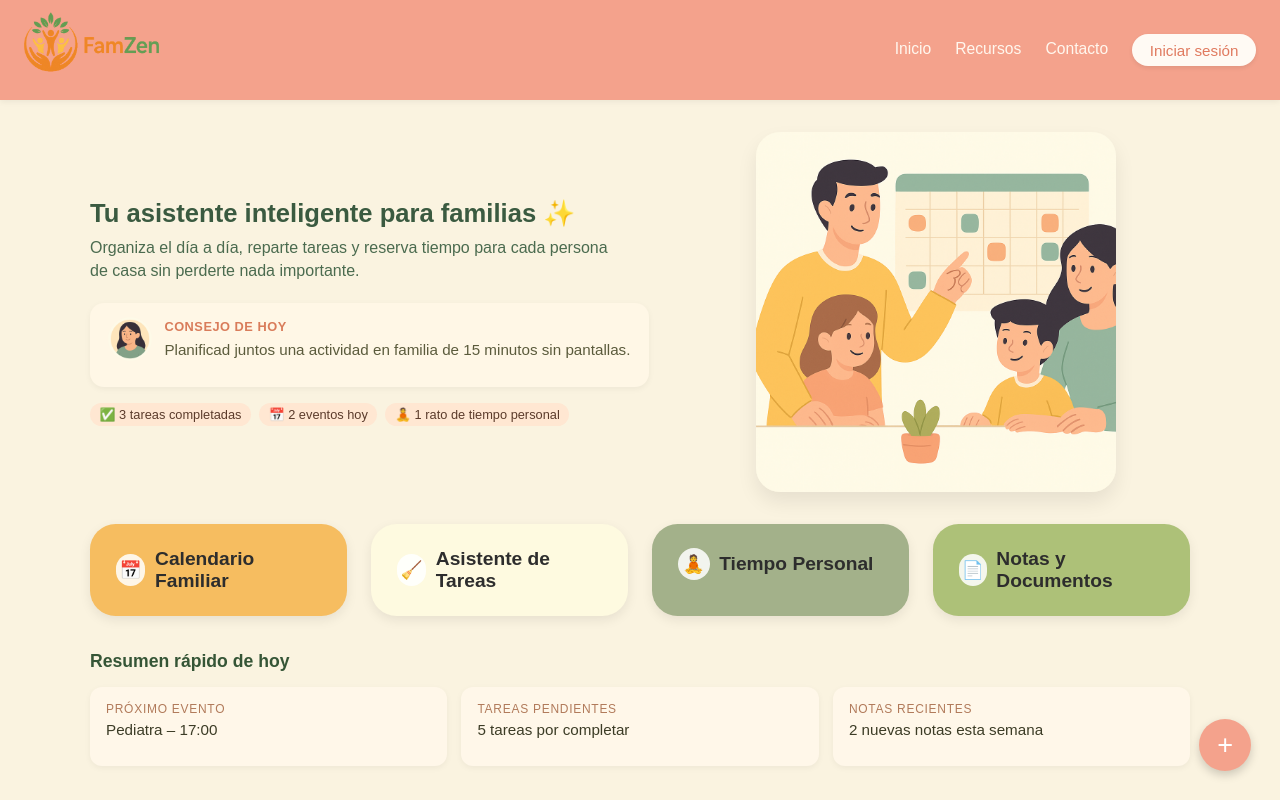
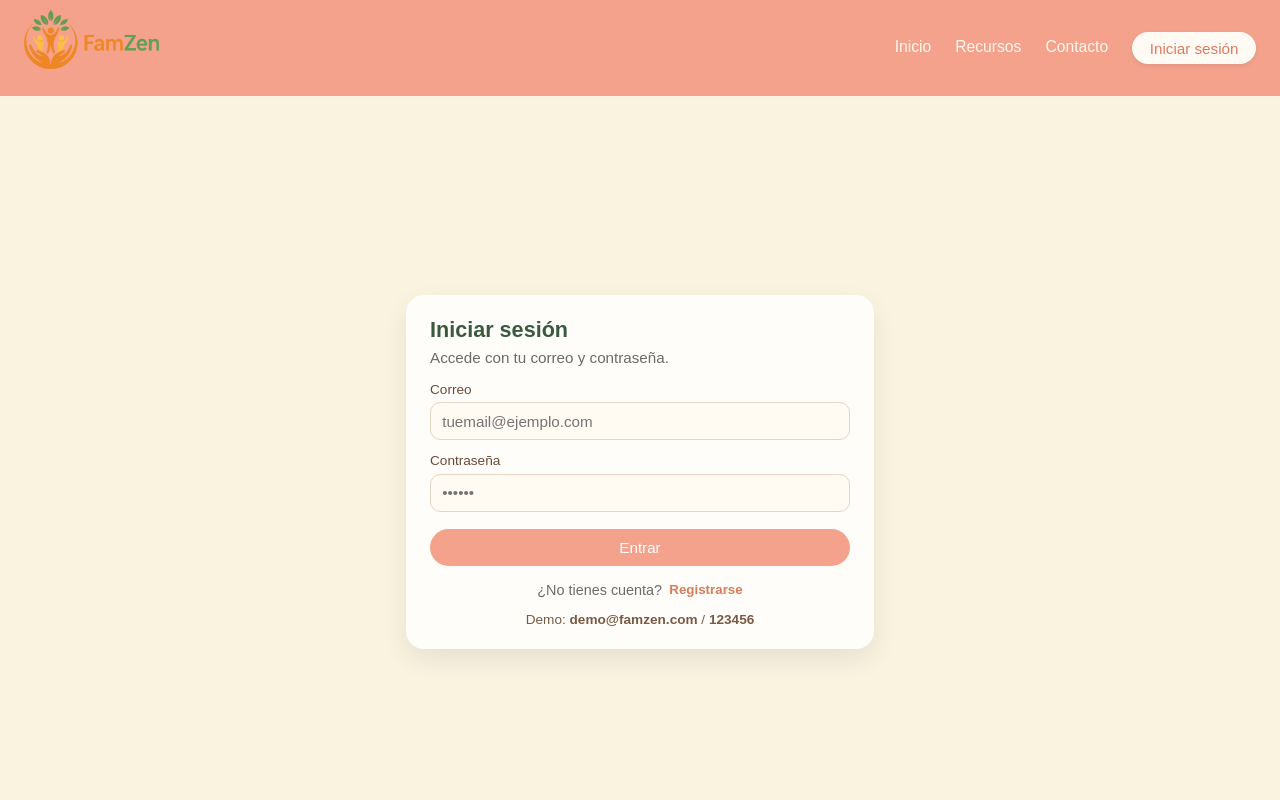
Before and after one commit to JeminaEB/FamZen, a React (Vite) app in the folder vite-project/: page /login in a window 1280 px wide. Shown: the top 800 px of the page. Built offline with nearby package versions, Linux system fonts and the light colour scheme.

Commit message:
Añadiendo Login

```diff
--- a/vite-project/src/App.tsx
+++ b/vite-project/src/App.tsx
@@ -1,12 +1,17 @@
 import React from "react";
+import { BrowserRouter, Routes, Route } from "react-router-dom";
+
 import Home from "./pages/components/Home";
+import Login from "./pages/components/Login";
 
 function App() {
   return (
-    <div>
-
-      <Home />
-    </div>
+    <BrowserRouter>
+      <Routes>
+        <Route path="/" element={<Home />} />
+        <Route path="/login" element={<Login />} />
+      </Routes>
+    </BrowserRouter>
   );
 }
 
--- a/vite-project/src/pages/components/Header.css
+++ b/vite-project/src/pages/components/Header.css
@@ -1,55 +1,43 @@
-/* =========================
-   Header.css — versión limpia y estable
-   ========================= */
 :root{
-  /* Tamaño del header (controla el tamaño del logo) */
   --header-h-desktop: 96px;
   --header-h-mobile:  76px;
 
-  /* Contenedor y padding lateral */
-  --container-w: 1200px;
   --x-pad-desktop: 1.5rem;
   --x-pad-mobile:  1rem;
 
-  /* Ajuste fino vertical del logo (compensa “aire” del PNG) */
-  --logo-tweak-desktop: 6%;  /* + baja el logo, - lo sube (4–8% suele ir bien) */
+  --logo-tweak-desktop: 6%;
   --logo-tweak-mobile:  0%;
 
-  /* Colores */
   --header-bg: #f4a28c;
   --link:      #fff7ee;
   --linkHover: #ffffff;
   --underline: #ffe7d4;
 }
 
-/* ===== Header base ===== */
 .fz-header{
   background: var(--header-bg);
-  padding: 0 ;
   box-shadow: 0 2px 6px rgba(0,0,0,.06);
 }
 
 .fz-header-inner{
-  height: 100px;
-  width: auto;
-  margin: 0 auto;
+  height: var(--header-h-desktop);
+  width: 100%;
   padding: 0 var(--x-pad-desktop);
+  box-sizing: border-box;
 
   display: flex;
-  align-items: center;              /* centra verticalmente logo + nav */
-  justify-content: space-between;  /* LOGO izq | NAV dcha */
-  overflow: hidden;                 /* seguridad para PNG con aire */
+  align-items: center;
+  justify-content: space-between;
+  position: relative;
 }
 
-/* ===== Marca / Logo ===== */
+/* Logo */
 .fz-logo-area{
-  height: 100%;                      /* ← IMPORTANTE: no 120% */
-  display: inline-flex;
+  height: 100%;
+  display: flex;
   align-items: center;
-  gap: .6rem;
-  text-decoration: none;
-  user-select: none;
-  overflow: hidden;                 /* recorta exceso del PNG */
+  justify-content: flex-start;
+  overflow: hidden;
 }
 
 .fz-logo-img{
@@ -57,123 +45,156 @@
   width: 135px;
   display: block;
   object-fit: contain;
-  transform: translateY(var(--logo-tweak-desktop)); /* alineación fina desktop */
+  transform: translateY(var(--logo-tweak-desktop));
 }
 
-.fz-logo-text{
-  font-size: clamp(1.1rem,2.2vw,1.4rem);
-  font-weight: 600;
-  color: #fffdf8;
-  letter-spacing: .03em;
-  line-height: 1;
-  white-space: nowrap;
-}
-
-/* ===== Navegación (desktop) ===== */
+/* Nav */
 .fz-nav{
   display: flex;
   align-items: center;
+  justify-content: flex-end;
   gap: 1.5rem;
 }
 
+/* Nav links (button) */
 .fz-nav-link{
+  appearance: none;
+  -webkit-appearance: none;
+  background: transparent;
+  border: 0;
+  padding: 0;
+  margin: 0;
+
+  font: inherit;
   font-size: .98rem;
   color: var(--link);
-  text-decoration: none;
+  cursor: pointer;
+
   position: relative;
   padding-bottom: 2px;
   transition: color .2s ease, transform .2s ease;
 }
+
 .fz-nav-link::after{
   content: "";
   position: absolute;
-  left: 0; bottom: 0;
-  width: 0; height: 2px;
+  left: 0;
+  bottom: 0;
+  width: 0;
+  height: 2px;
   border-radius: 999px;
   background: var(--underline);
   transition: width .2s ease;
 }
-.fz-nav-link:hover{ color: var(--linkHover); transform: translateY(-1px); }
-.fz-nav-link:hover::after{ width: 100%; }
 
+.fz-nav-link:hover{
+  color: var(--linkHover);
+  transform: translateY(-1px);
+}
+.fz-nav-link:hover::after{
+  width: 100%;
+}
+
+/* Login button */
 .fz-login-btn{
+  appearance: none;
+  -webkit-appearance: none;
+  border: 0;
+  cursor: pointer;
+
   padding: .45rem 1.1rem;
   border-radius: 999px;
-  border: none;
-  text-decoration: none;
+  font: inherit;
   font-size: .95rem;
   font-weight: 500;
+
   background: #fffaf4;
   color: #e07a5f;
   box-shadow: 0 2px 4px rgba(0,0,0,.08);
+  transition: background .2s ease, color .2s ease, transform .2s ease;
 }
-.fz-login-btn:hover{ background:#ffe7d4; color:#c65a3a; }
 
-/* ===== Burger (oculto en escritorio) ===== */
-.fz-burger{ display: none; }
-.fz-burger-line{ height: 2px; width: 18px; border-radius: 999px; background: #fffaf4; }
+.fz-login-btn:hover{
+  background:#ffe7d4;
+  color:#c65a3a;
+  transform: translateY(-1px);
+}
 
-/* =========================
-   Responsive (<768px)
-   ========================= */
+/* Burger */
+.fz-burger{
+  display: none;
+  border: 0;
+  padding: 0;
+  background: transparent;
+  cursor: pointer;
+}
+
+.fz-burger-line{
+  width: 18px;
+  height: 2px;
+  border-radius: 999px;
+  background: #fffaf4;
+}
+
+/* Mobile */
 @media (max-width: 768px){
   .fz-header-inner{
     height: var(--header-h-mobile);
     padding: 0 var(--x-pad-mobile);
 
     display: grid;
-    grid-template-columns: 34px 1fr 34px; /* burger | marca | hueco */
+    grid-template-columns: 34px 1fr 34px;
     align-items: center;
-    column-gap: 12px;
   }
 
   .fz-burger{
     display: flex;
-    grid-column: 1;
-    justify-self: start;
-    -webkit-tap-highlight-color: transparent;
     flex-direction: column;
     justify-content: center;
     gap: 4px;
-    width: 34px; height: 34px;
-    padding: 0; border: 0; border-radius: 999px;
+
+    width: 34px;
+    height: 34px;
+    border-radius: 999px;
     background: rgba(255,255,255,.25);
-    cursor: pointer;
+    align-items: center;
   }
 
   .fz-logo-area{
-    grid-column: 2;
     justify-self: center;
-    height: 100%;
+    justify-content: center;
   }
 
   .fz-logo-img{
     height: 100%;
     width: auto;
-    object-fit: contain;
-    transform: translateY(var(--logo-tweak-mobile)); /* móvil sin corrección */
+    transform: translateY(var(--logo-tweak-mobile));
   }
 
-  /* Panel flotante del menú */
   .fz-nav{
     position: absolute;
     top: calc(var(--header-h-mobile) + 8px);
     right: var(--x-pad-mobile);
+
     background: var(--header-bg);
     border-radius: 16px;
     padding: .75rem 1rem;
+
     display: none;
     flex-direction: column;
     align-items: flex-start;
     gap: .75rem;
+
     box-shadow: 0 6px 12px rgba(0,0,0,.18);
     z-index: 20;
   }
-  .fz-nav--open{ display: flex; }
+
+  .fz-nav--open{
+    display: flex;
+  }
 
   .fz-login-btn{
-    align-self: stretch;
+    width: 100%;
     text-align: center;
-    width: 100%;
   }
 }
--- a/vite-project/src/pages/components/Header.tsx
+++ b/vite-project/src/pages/components/Header.tsx
@@ -1,17 +1,81 @@
-import React, { useState } from "react";
+import React, { useEffect, useRef, useState } from "react";
+import { useNavigate, useLocation } from "react-router-dom";
 import "./Header.css";
 
-// Si sólo tienes el @2x, úsalo en ambos:
 import FamZenLogo from "../../assets/images/famzen-logo@2x.png";
 
 const Header: React.FC = () => {
   const [menuAbierto, setMenuAbierto] = useState(false);
+  const navigate = useNavigate();
+  const location = useLocation();
+
+  const headerRef = useRef<HTMLElement | null>(null);
 
   const toggleMenu = () => setMenuAbierto((v) => !v);
   const cerrarMenu = () => setMenuAbierto(false);
 
+  const isLoggedIn = localStorage.getItem("isLoggedIn") === "true";
+  const isLoginPage = location.pathname === "/login";
+
+  const goToSection = (hash: string) => {
+    cerrarMenu();
+
+    if (isLoginPage) {
+      navigate("/");
+      // Espera un pelín a que Home pinte y luego aplica hash
+      setTimeout(() => {
+        window.location.hash = hash;
+      }, 60);
+    } else {
+      window.location.hash = hash;
+    }
+  };
+
+  const handleAuthClick = () => {
+    cerrarMenu();
+
+    if (isLoggedIn) {
+      localStorage.removeItem("isLoggedIn");
+      localStorage.removeItem("userEmail");
+      localStorage.removeItem("userName");
+      navigate("/");
+    } else {
+      navigate("/login");
+    }
+  };
+
+  // ✅ Cerrar menú al clicar fuera (solo cuando está abierto)
+  useEffect(() => {
+    if (!menuAbierto) return;
+
+    const onPointerDown = (ev: PointerEvent) => {
+      const el = headerRef.current;
+      if (!el) return;
+
+      const target = ev.target as Node;
+      if (!el.contains(target)) {
+        setMenuAbierto(false);
+      }
+    };
+
+    window.addEventListener("pointerdown", onPointerDown);
+    return () => window.removeEventListener("pointerdown", onPointerDown);
+  }, [menuAbierto]);
+
+  // ✅ Cerrar menú con ESC (extra pro)
+  useEffect(() => {
+    if (!menuAbierto) return;
+
+    const onKeyDown = (ev: KeyboardEvent) => {
+      if (ev.key === "Escape") setMenuAbierto(false);
+    };
+
+    window.addEventListener("keydown", onKeyDown);
+    return () => window.removeEventListener("keydown", onKeyDown);
+  }, [menuAbierto]);
+
   return (
-    <header className="fz-header">
+    <header className="fz-header" ref={headerRef}>
       <div className="fz-header-inner">
         {/* Burger (móvil) */}
         <button
@@ -20,13 +84,14 @@ const Header: React.FC = () => {
           aria-controls="main-nav"
           aria-expanded={menuAbierto}
           onClick={toggleMenu}
+          type="button"
         >
           <span className="fz-burger-line" />
           <span className="fz-burger-line" />
           <span className="fz-burger-line" />
         </button>
 
-        {/* Marca (NO clickable) */}
+        {/* Logo (no clickable) */}
         <div className="fz-logo-area" aria-label="FamZen">
           <img
             className="fz-logo-img"
@@ -34,7 +99,6 @@ const Header: React.FC = () => {
             srcSet={`${FamZenLogo} 1x, ${FamZenLogo} 2x`}
             alt="FamZen"
           />
-          <span className="fz-logo-text"></span>
         </div>
 
         {/* Navegación */}
@@ -43,22 +107,37 @@ const Header: React.FC = () => {
           className={`fz-nav ${menuAbierto ? "fz-nav--open" : ""}`}
           aria-label="Navegación principal"
         >
-          <a href="#inicio" className="fz-nav-link" onClick={cerrarMenu}>
+          <button
+            type="button"
+            className="fz-nav-link"
+            onClick={() => goToSection("#inicio")}
+          >
             Inicio
-          </a>
-          <a href="#recursos" className="fz-nav-link" onClick={cerrarMenu}>
+          </button>
+
+          <button
+            type="button"
+            className="fz-nav-link"
+            onClick={() => goToSection("#recursos")}
+          >
             Recursos
-          </a>
-          <a href="#contacto" className="fz-nav-link" onClick={cerrarMenu}>
+          </button>
+
+          <button
+            type="button"
+            className="fz-nav-link"
+            onClick={() => goToSection("#contacto")}
+          >
             Contacto
-          </a>
-          <a
-            href="/login"
+          </button>
+
+          <button
+            type="button"
             className="fz-login-btn"
-            onClick={cerrarMenu}
+            onClick={handleAuthClick}
           >
-            Iniciar sesión
-          </a>
+            {isLoggedIn ? "Cerrar sesión" : "Iniciar sesión"}
+          </button>
         </nav>
       </div>
     </header>
--- /dev/null
+++ b/vite-project/src/pages/components/Login.css
@@ -0,0 +1,113 @@
+.auth-page {
+  min-height: calc(100vh - 96px);
+  display: flex;
+  align-items: center;
+  justify-content: center;
+  padding: 24px 14px;
+  background: #faf3e0;
+}
+
+.auth-card {
+  width: 100%;
+  max-width: 420px;
+  background: #fffdf9;
+  border-radius: 18px;
+  padding: 1.4rem 1.5rem;
+  box-shadow: 0 10px 26px rgba(0, 0, 0, 0.08);
+}
+
+.auth-title {
+  margin: 0 0 0.35rem;
+  color: #3a5a40;
+  font-size: 1.35rem;
+}
+
+.auth-subtitle {
+  margin: 0 0 1rem;
+  color: #6b6b6b;
+  font-size: 0.95rem;
+}
+
+.auth-error {
+  background: #ffe7d4;
+  color: #5c3a2c;
+  border: 1px solid #f4a28c;
+  border-radius: 12px;
+  padding: 0.7rem 0.85rem;
+  margin-bottom: 0.9rem;
+  font-size: 0.9rem;
+}
+
+.auth-form {
+  display: grid;
+  gap: 0.8rem;
+}
+
+.auth-field span {
+  display: block;
+  font-size: 0.85rem;
+  color: #6b4a39;
+  margin-bottom: 0.35rem;
+}
+
+.auth-field input {
+  width: 100%;
+  padding: 0.6rem 0.7rem;
+  border-radius: 10px;
+  border: 1px solid #e6d5c4;
+  background: #fffaf2;
+  font-family: inherit;
+  font-size: 0.95rem;
+  box-sizing: border-box;
+}
+
+.auth-field input:focus {
+  outline: none;
+  border-color: #f4a28c;
+  box-shadow: 0 0 0 2px rgba(244, 162, 140, 0.25);
+}
+
+.auth-submit {
+  margin-top: 0.3rem;
+  border: none;
+  border-radius: 999px;
+  padding: 0.6rem 1rem;
+  font-size: 0.95rem;
+  cursor: pointer;
+  background: #f4a28c;
+  color: #ffffff;
+}
+
+.auth-submit:disabled {
+  opacity: 0.65;
+  cursor: not-allowed;
+}
+
+.auth-footer {
+  display: flex;
+  gap: 0.45rem;
+  justify-content: center;
+  align-items: center;
+  margin-top: 1rem;
+  font-size: 0.9rem;
+  color: #6b6b6b;
+}
+
+.auth-link {
+  border: none;
+  background: transparent;
+  color: #d97c5a;
+  font-weight: 700;
+  cursor: pointer;
+  padding: 0;
+}
+.auth-link:hover {
+  text-decoration: underline;
+}
+
+.auth-demo {
+  margin: 0.9rem 0 0;
+  font-size: 0.85rem;
+  color: #7a5a45;
+  text-align: center;
+}
--- /dev/null
+++ b/vite-project/src/pages/components/Login.tsx
@@ -0,0 +1,166 @@
+import React, { useState } from "react";
+import { useNavigate } from "react-router-dom";
+import Header from "./Header";
+import "./Login.css";
+
+type Mode = "login" | "register";
+
+export default function Login() {
+  const navigate = useNavigate();
+
+  const [mode, setMode] = useState<Mode>("login");
+  const [name, setName] = useState(""); // solo registro
+  const [email, setEmail] = useState("");
+  const [password, setPassword] = useState("");
+
+  const [error, setError] = useState<string | null>(null);
+  const [loading, setLoading] = useState(false);
+
+  const validate = () => {
+    if (mode === "register" && !name.trim()) return "Introduce tu nombre.";
+    if (!email.trim()) return "Introduce tu correo.";
+    if (!email.includes("@")) return "El correo no parece válido.";
+    if (!password.trim()) return "Introduce tu contraseña.";
+    if (password.length < 6) return "La contraseña debe tener al menos 6 caracteres.";
+    return null;
+  };
+
+  // ✅ Simulación (luego lo conectas a backend)
+  const fakeAuth = async () => {
+    await new Promise((r) => setTimeout(r, 350));
+
+    if (mode === "login") {
+      // credenciales demo
+      if (email.toLowerCase() !== "demo@famzen.com" || password !== "123456") {
+        throw new Error("Correo o contraseña incorrectos.");
+      }
+      return { name: "Demo", email };
+    }
+
+    // register OK
+    return { name, email };
+  };
+
+  const onSubmit = async (e: React.FormEvent) => {
+    e.preventDefault();
+    setError(null);
+
+    const msg = validate();
+    if (msg) return setError(msg);
+
+    try {
+      setLoading(true);
+      const user = await fakeAuth();
+
+      // ✅ session para tu Header
+      localStorage.setItem("isLoggedIn", "true");
+      localStorage.setItem("userEmail", user.email);
+      localStorage.setItem("userName", user.name);
+
+      navigate("/"); // vuelve a Home
+    } catch (err: any) {
+      setError(err?.message || "Error al iniciar sesión.");
+    } finally {
+      setLoading(false);
+    }
+  };
+
+  return (
+    <>
+      <Header />
+
+      <main className="auth-page">
+        <section className="auth-card">
+          <h2 className="auth-title">
+            {mode === "login" ? "Iniciar sesión" : "Crear cuenta"}
+          </h2>
+
+          <p className="auth-subtitle">
+            {mode === "login"
+              ? "Accede con tu correo y contraseña."
+              : "Regístrate para empezar con FamZen."}
+          </p>
+
+          {error && <div className="auth-error">{error}</div>}
+
+          <form className="auth-form" onSubmit={onSubmit}>
+            {mode === "register" && (
+              <label className="auth-field">
+                <span>Nombre</span>
+                <input
+                  value={name}
+                  onChange={(e) => setName(e.target.value)}
+                  type="text"
+                  placeholder="Tu nombre"
+                  autoComplete="name"
+                />
+              </label>
+            )}
+
+            <label className="auth-field">
+              <span>Correo</span>
+              <input
+                value={email}
+                onChange={(e) => setEmail(e.target.value)}
+                type="email"
+                placeholder="tuemail@ejemplo.com"
+                autoComplete="email"
+              />
+            </label>
+
+            <label className="auth-field">
+              <span>Contraseña</span>
+              <input
+                value={password}
+                onChange={(e) => setPassword(e.target.value)}
+                type="password"
+                placeholder="••••••"
+                autoComplete={mode === "login" ? "current-password" : "new-password"}
+              />
+            </label>
+
+            <button className="auth-submit" disabled={loading}>
+              {loading ? "Procesando..." : mode === "login" ? "Entrar" : "Crear cuenta"}
+            </button>
+          </form>
+
+          <div className="auth-footer">
+            {mode === "login" ? (
+              <>
+                <span>¿No tienes cuenta?</span>
+                <button
+                  type="button"
+                  className="auth-link"
+                  onClick={() => {
+                    setError(null);
+                    setMode("register");
+                  }}
+                >
+                  Registrarse
+                </button>
+              </>
+            ) : (
+              <>
+                <span>¿Ya tienes cuenta?</span>
+                <button
+                  type="button"
+                  className="auth-link"
+                  onClick={() => {
+                    setError(null);
+                    setMode("login");
+                  }}
+                >
+                  Iniciar sesión
+                </button>
+              </>
+            )}
+          </div>
+
+          <p className="auth-demo">
+            Demo: <b>demo@famzen.com</b> / <b>123456</b>
+          </p>
+        </section>
+      </main>
+    </>
+  );
+}
--- a/vite-project/src/style.css
+++ b/vite-project/src/style.css
@@ -2,3 +2,6 @@ body {
   margin: 0;
   font-family: sans-serif;
 }
+html {
+  scroll-behavior: smooth;
+}
```
Also changed, not shown: vite-project/src/pages/components/Contacto.css (added), vite-project/src/pages/components/Contacto.tsx (added), vite-project/src/pages/components/Recursos.css (added), vite-project/src/pages/components/Recursos.tsx (added).
